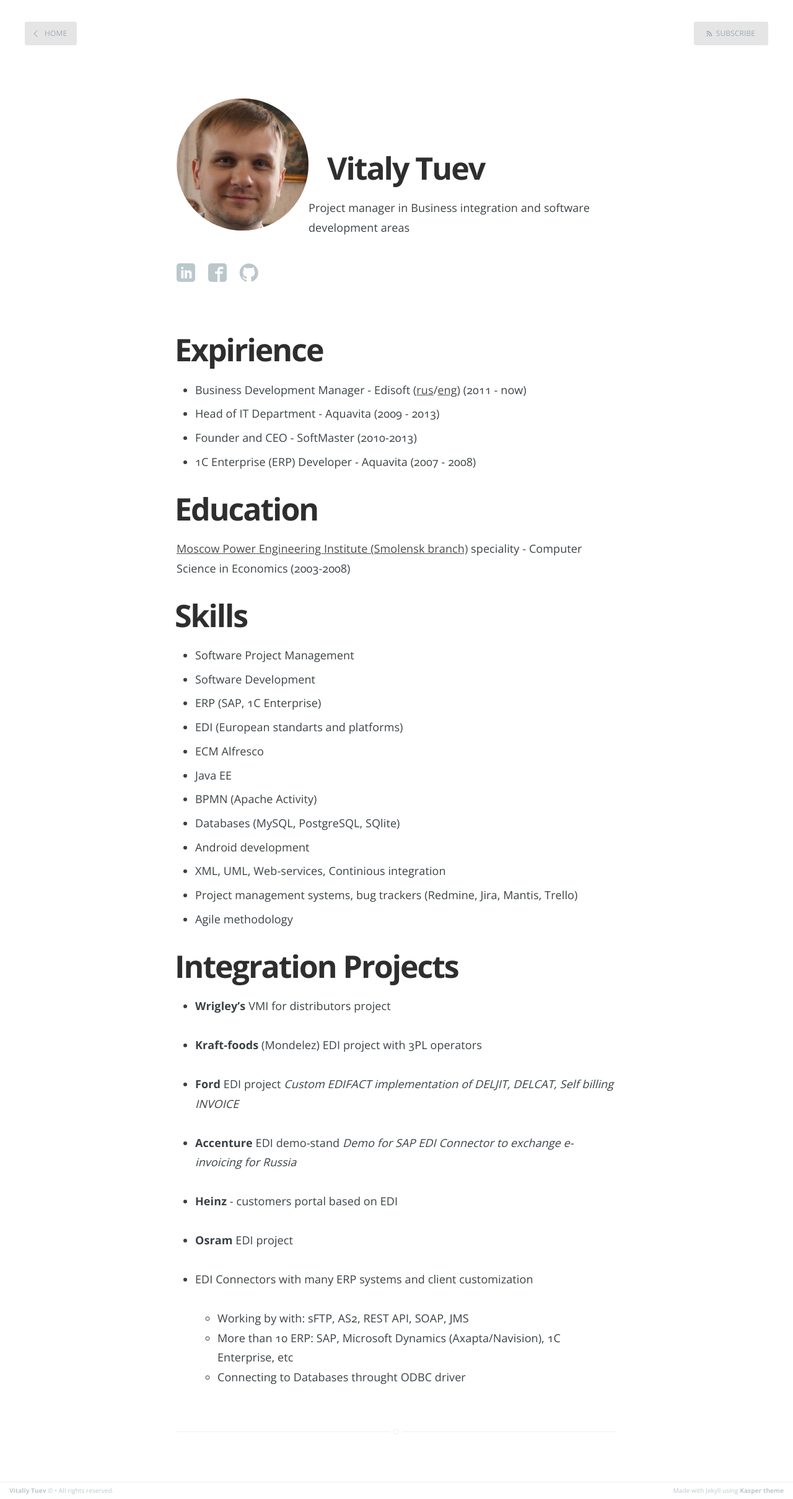
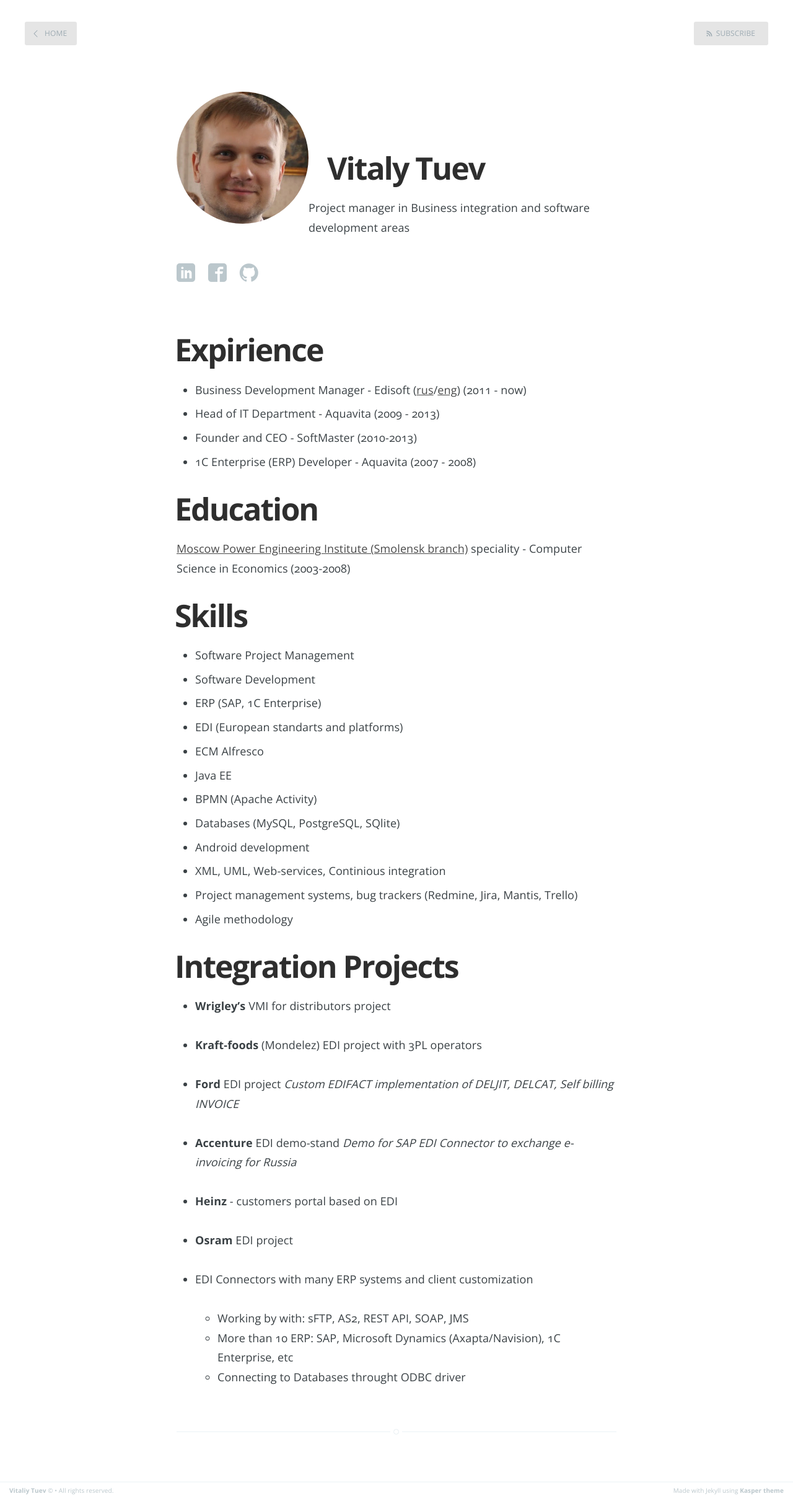
Before and after one commit to vetal232/vetal232.github.io, a Jekyll site: the page built from about.md, in a window 1280 px wide. Shown: the whole page at 62% size. Built offline with Jekyll 4.4.1, drawn with Linux system fonts in a browser that asks for light colours.

Commit message:
Update screen.css

```diff
--- a/assets/css/screen.css
+++ b/assets/css/screen.css
@@ -903,7 +903,7 @@
     max-width: 100%;
     height: auto;
     margin: 0 auto;
-    padding: 0.6em 0;
+    /*padding: 0.6em 0;*/
 }
 
 /* Break out larger images to be wider than the main text column
```
